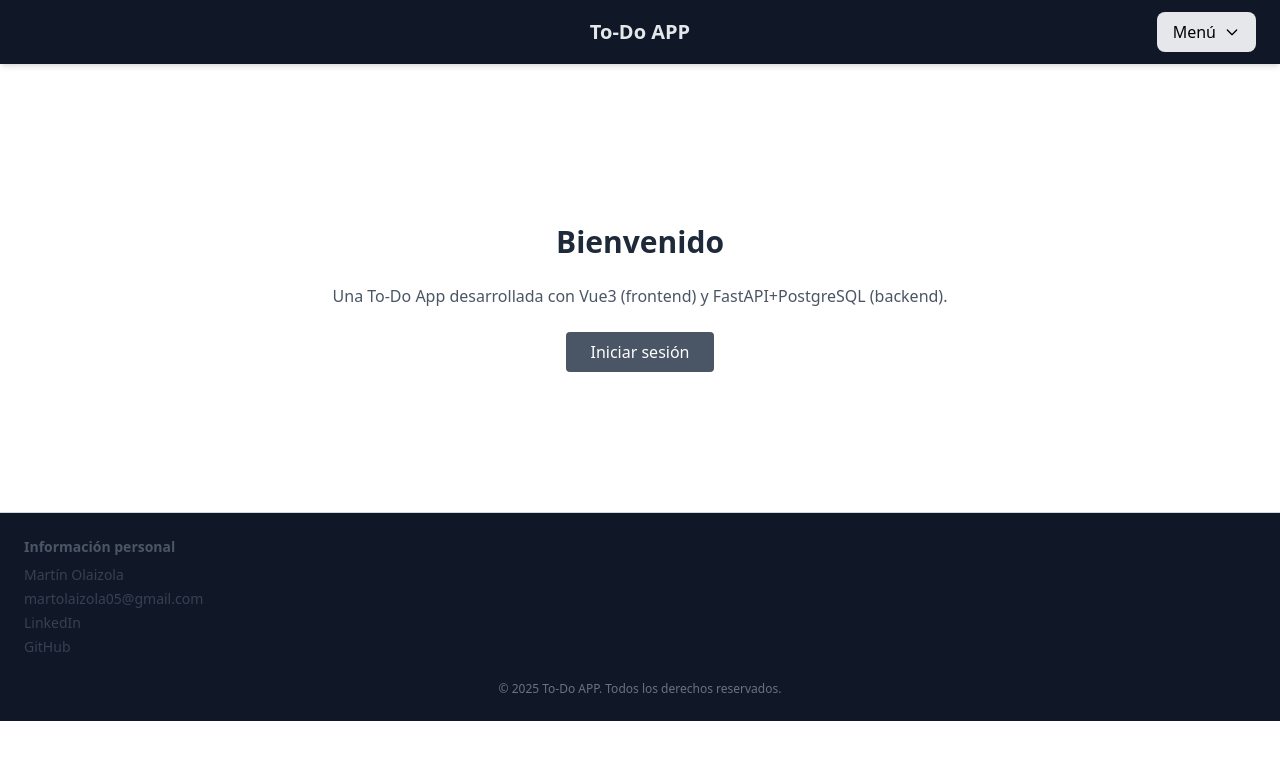
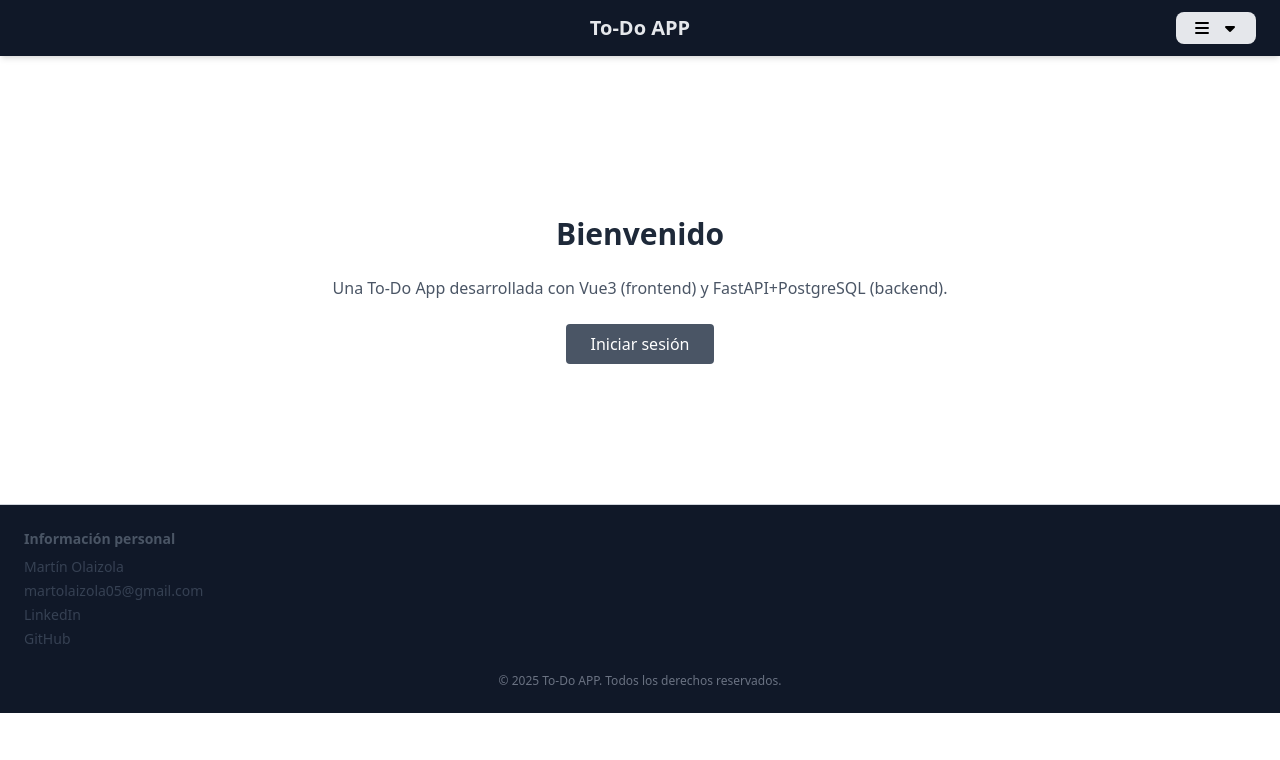
Before and after one commit to martonOlaizola/To-Do-App, a Vue app in the folder frontend/: page / in a window 1280 px wide. Shown: the top 760 px of the page. Built offline with nearby package versions, Linux system fonts and the light colour scheme; no server answers.

Commit message:
nuevo menu

```diff
--- a/frontend/package.json
+++ b/frontend/package.json
@@ -9,6 +9,7 @@
     "preview": "vite preview"
   },
   "dependencies": {
+    "@fortawesome/fontawesome-free": "^7.0.1",
     "@fortawesome/fontawesome-svg-core": "^7.0.1",
     "@fortawesome/free-brands-svg-icons": "^7.0.1",
     "@fortawesome/free-regular-svg-icons": "^7.0.1",
--- a/frontend/src/components/Header.vue
+++ b/frontend/src/components/Header.vue
@@ -10,12 +10,8 @@
         @click="open = !open"
         class="flex items-center gap-2 px-4 py-2 bg-gray-200 hover:bg-gray-400 rounded-lg transition-colors"
       >
-        Menú
-        <svg xmlns="http://www.w3.org/2000/svg" class="h-4 w-4" fill="none"
-            viewBox="0 0 24 24" stroke="currentColor">
-          <path stroke-linecap="round" stroke-linejoin="round" stroke-width="2"
-                d="M19 9l-7 7-7-7"/>
-        </svg>
+      <i class="fa-solid fa-bars"></i>
+      <i class="fa-solid fa-caret-down"></i>
       </button>
 
       <div
--- a/frontend/src/main.js
+++ b/frontend/src/main.js
@@ -2,6 +2,7 @@ import { createApp } from 'vue'
 import App from './App.vue'
 import Toast from 'vue-toastification'
 import "vue-toastification/dist/index.css"
+import '@fortawesome/fontawesome-free/css/all.css'
 import './style.css'
 import router from './routes'
 
```
Also changed, not shown: 1 other file (tests, documents, lock files or other folders).
